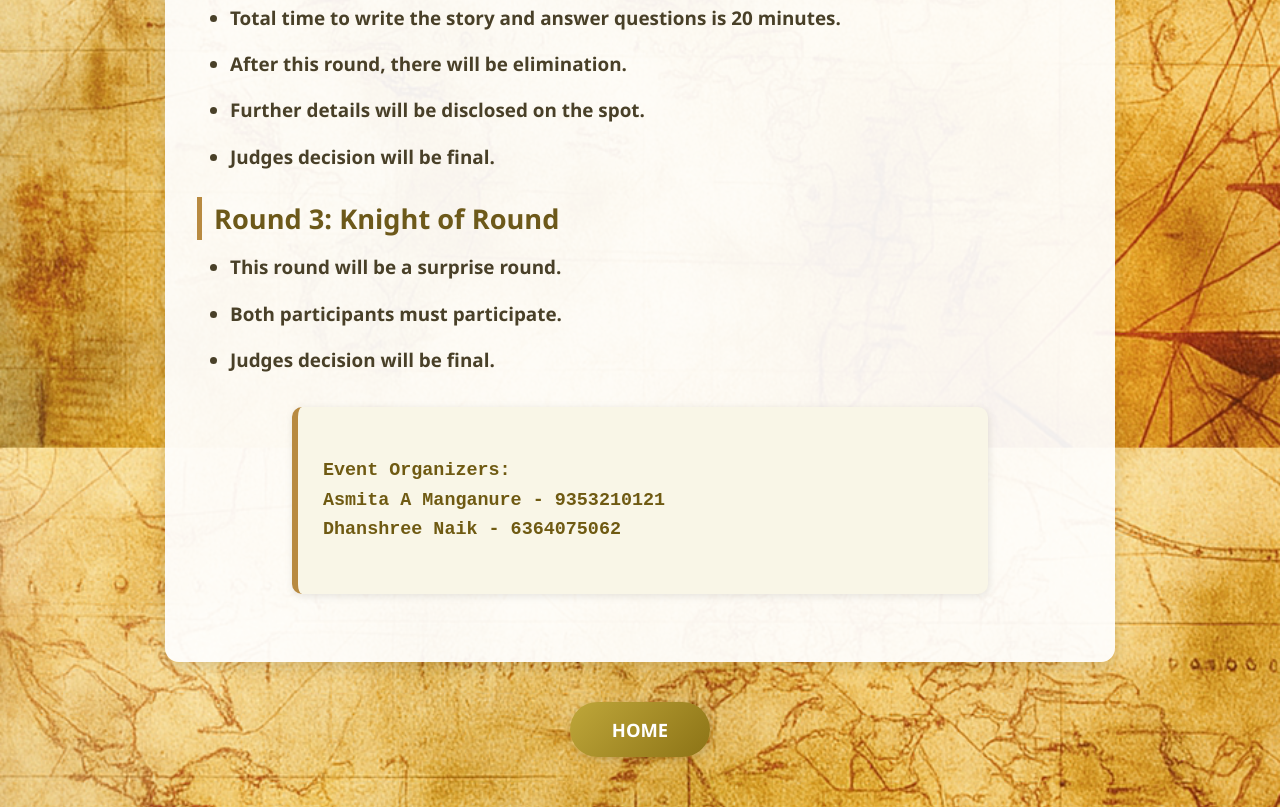
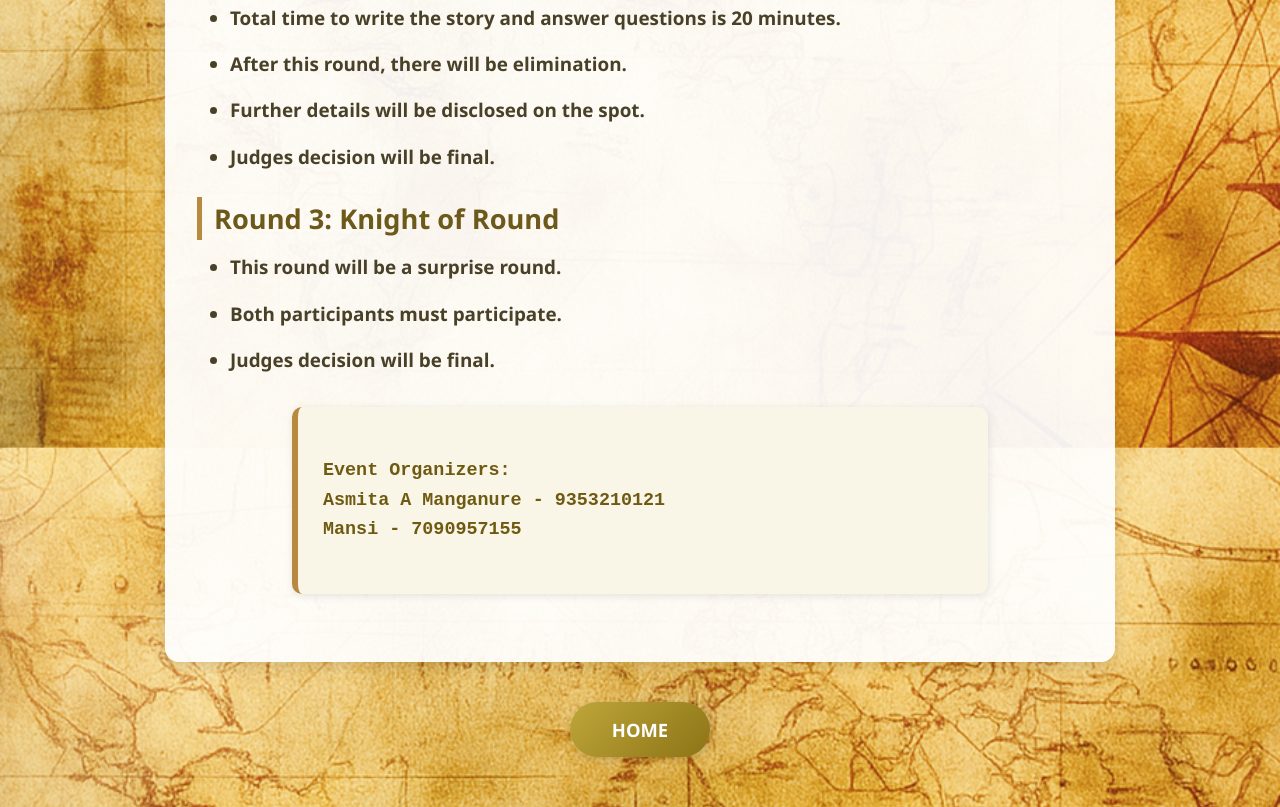
Before and after one commit to darshaningalagi/ACCOLADE, a plain HTML site: page communication.html in a window 1280 px wide. Shown: the part 1258-2065 px from the top of the page. Drawn offline with Linux system fonts and the light colour scheme.

Commit message:
Update communication.html

```diff
--- a/communication.html
+++ b/communication.html
@@ -201,7 +201,7 @@
     <div class="organizers">
 Event Organizers:
 Asmita A Manganure - 9353210121
-Dhanshree Naik - 6364075062
+Mansi - 7090957155
 
     </div>
   </section>
```
